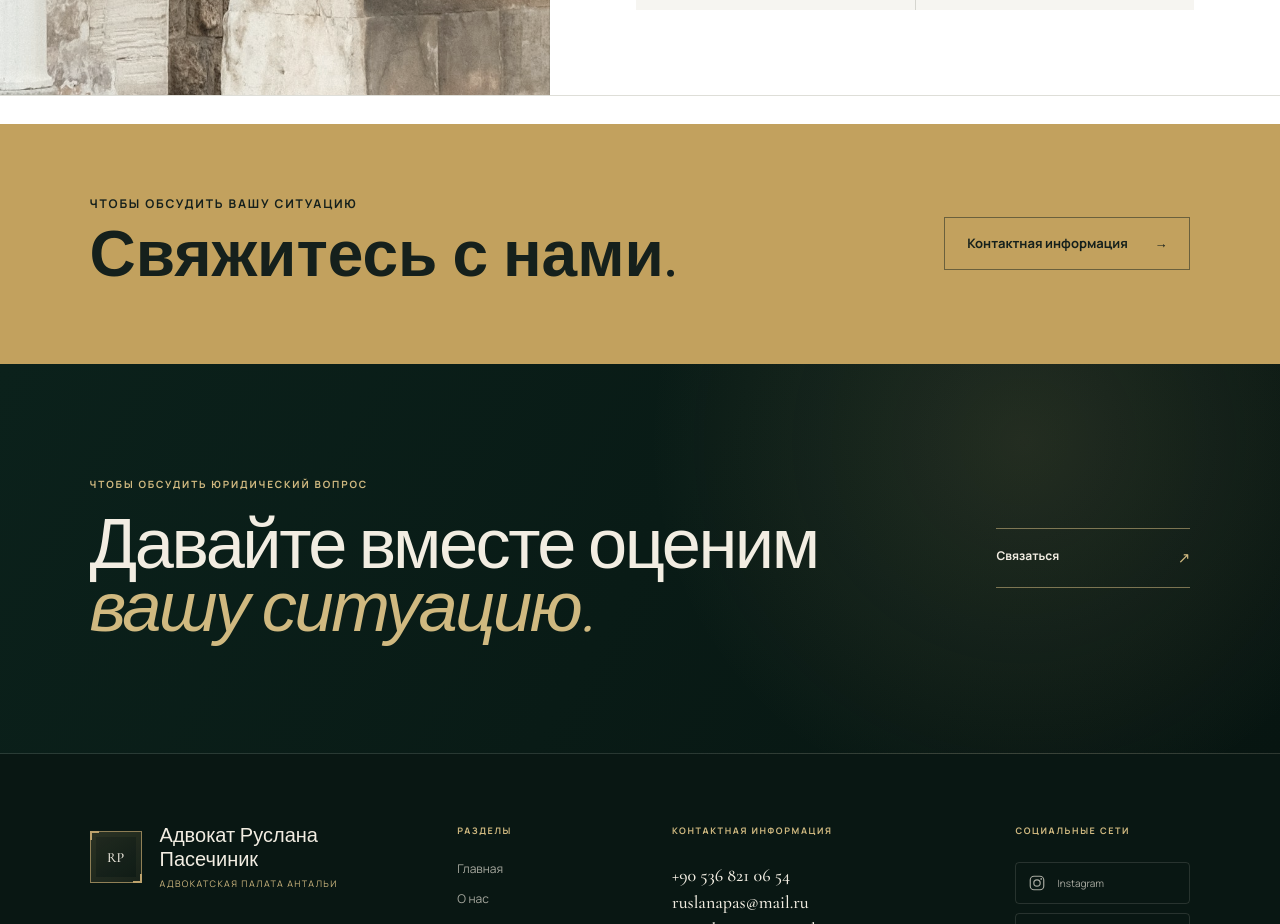
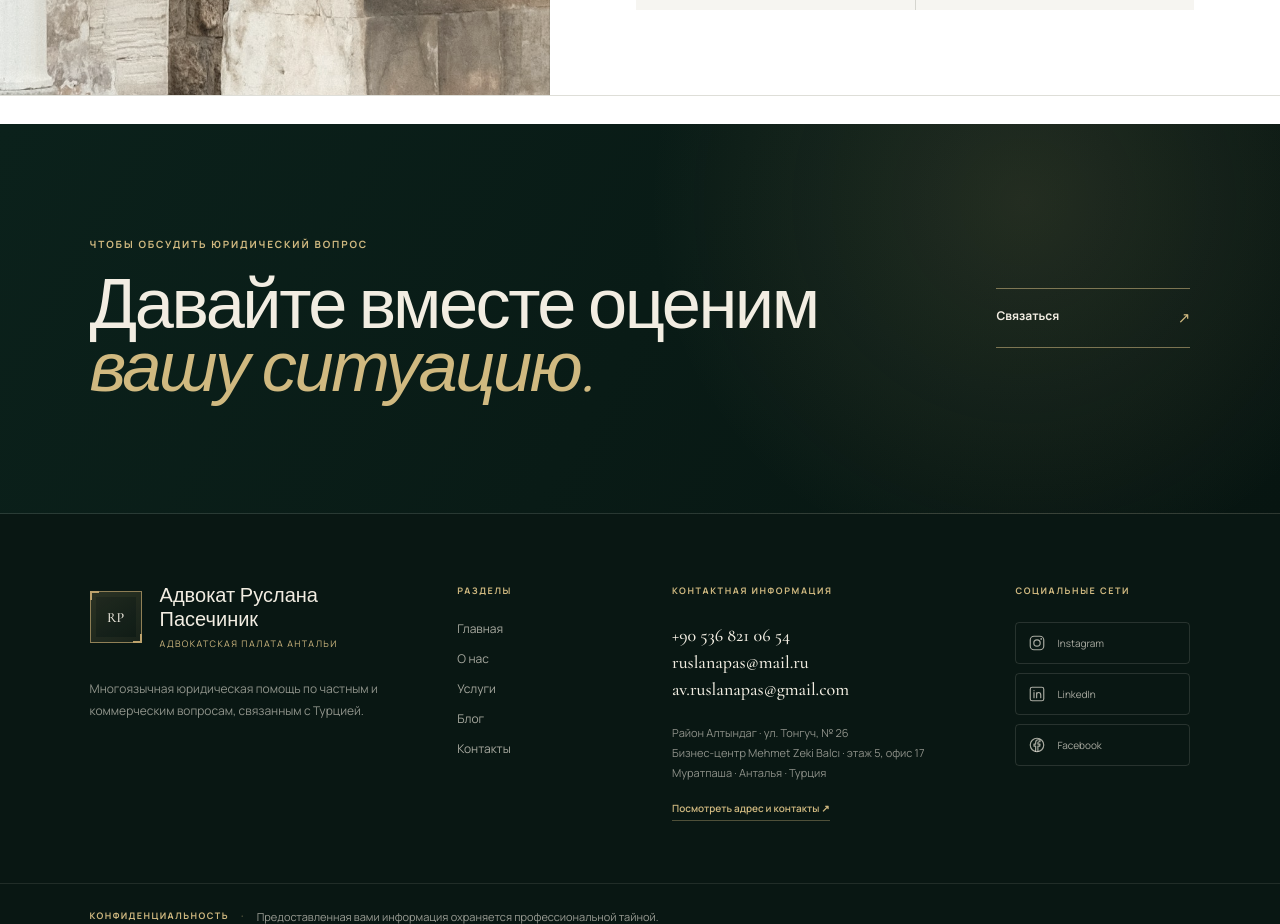
Before and after one commit to hakanbenli47-ctrl/avkt, a Next.js app: page / in a window 1280 px wide. Shown: the part 3480-4404 px from the top of the page. Built offline with nearby package versions, Linux system fonts and the light colour scheme; no server answers.

Commit message:
Anasayfadaki yinelenen iletişim çağrısını kaldır

```diff
--- a/app/page.tsx
+++ b/app/page.tsx
@@ -71,7 +71,6 @@ export default function Home() {
       </div>
 
       <HomeInsights />
-      <section className="pro-contact-band" data-no-translate><div><p>{t.contactKicker}</p><h2>{t.contactTitle}</h2></div><Link href="/iletisim">{t.contactLink} <span>→</span></Link></section>
       <SiteFooter />
     </main>
   );
```
